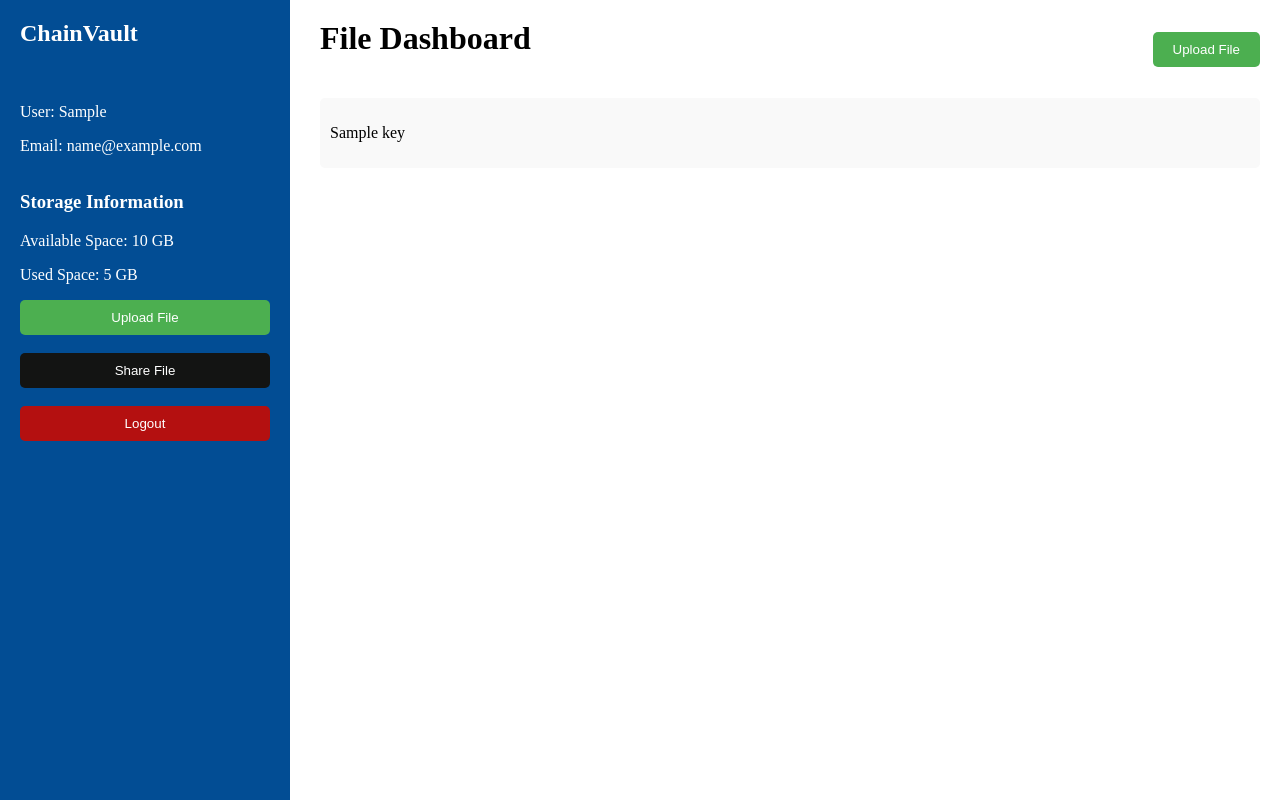
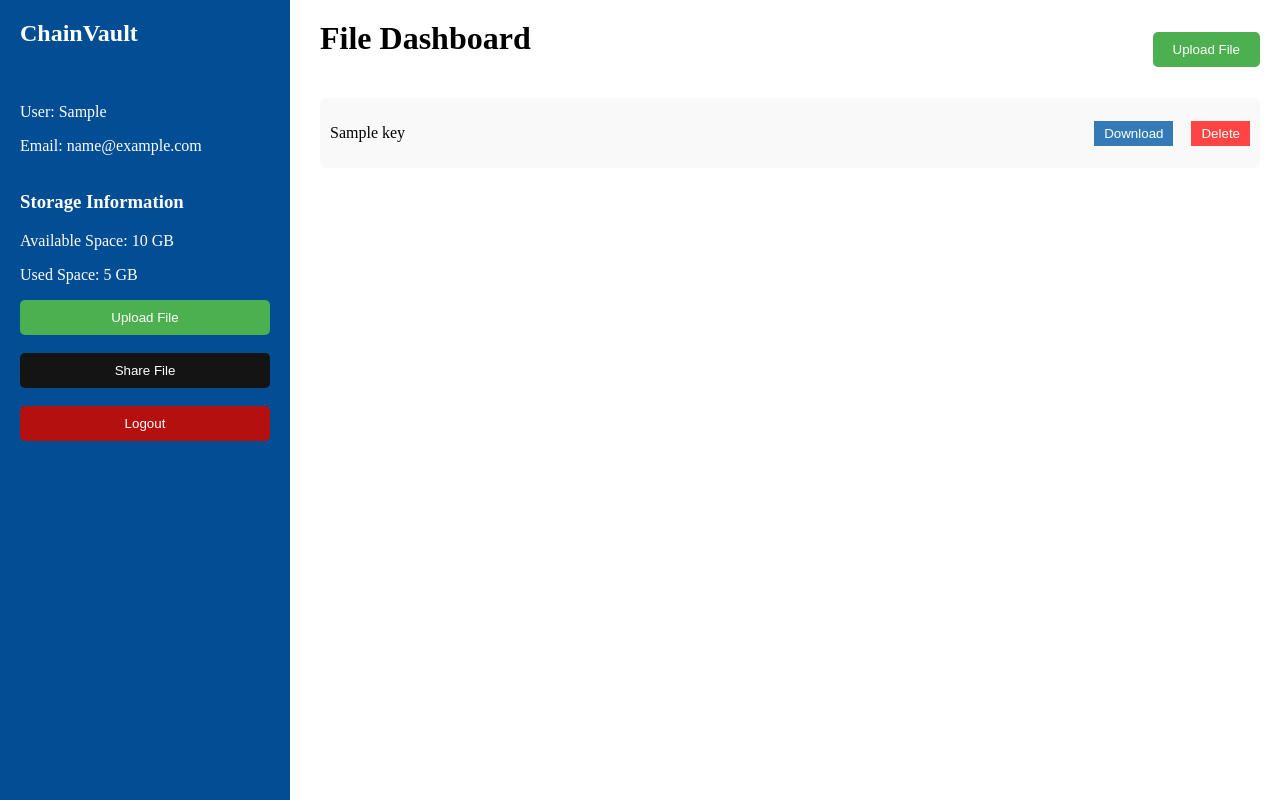
Before and after one commit to tenzopy/chainVaultBackend, a Django app: template dashboard/templates/cloud_storage.html in a window 1280 px wide. Run offline with Django 5.2, Linux system fonts and the light colour scheme; a user stored in the database is signed in; tables that the repository leaves empty hold one stand-in row (values such as "Sample post"); the template is opened without the code that fills it: most values are stand-ins (such as "Sample title", 1, 10 or a date in 2020).

Commit message:
Added download and delet button

```diff
--- a/dashboard/static/css/cloud_storage.css
+++ b/dashboard/static/css/cloud_storage.css
@@ -47,6 +47,9 @@ body, html {
   }
 
   .fileItem {
+    display: flex;
+    align-items: center;
+    justify-content: space-between;
     padding: 10px;
     background-color: #f9f9f9;
     border-radius: 5px;
@@ -258,3 +261,20 @@ body, html {
 #logoutBtn:hover {
     background-color: #f31616;
 }
+
+.delete-btn {
+  background-color: #ff4444;
+  color: #fff;
+  border: none;
+  padding: 5px 10px;
+  cursor: pointer;
+}
+
+.download-btn {
+  background-color: #337ab7;
+  color: #fff;
+  border: none;
+  padding: 5px 10px;
+  cursor: pointer;
+  margin-right: 10px;
+}
--- a/dashboard/templates/cloud_storage.html
+++ b/dashboard/templates/cloud_storage.html
@@ -34,12 +34,12 @@
             {% for key,value in file.items %}
                 {% if value.shared == 'True' %}
                   {% if value.sender == request.user.email %}
-                    <div class="fileItem" data-filename="{{key}}" data-shared="True" data-sender="none" data-receiver="{{value.receiver}}"><p>{{key}}&emsp;(SHARED)</p></div>
+                    <div class="fileItem"><p>{{key}}&emsp;(SHARED)</p><div><button class="download-btn" data-filename="{{key}}" data-shared="True" data-sender="none" data-receiver="{{value.receiver}}" onclick="Downloadz(this)">Download</button>&nbsp;&nbsp;<button class="delete-btn" data-filename="{{key}}" onclick="deleteFile(this)">Delete</button></div></div>
                   {% else %}
-                    <div class="fileItem" data-filename="{{key}}" data-shared="True" data-sender="{{value.sender}}" data-receiver="none"><p>{{key}}&emsp;(SHARED)</p></div>
+                    <div class="fileItem"><p>{{key}}&emsp;(SHARED)</p><div><button class="download-btn" data-filename="{{key}}" data-shared="True" data-sender="value.sender" data-receiver="none" onclick="Downloadz(this)">Download</button>&nbsp;&nbsp;<button class="delete-btn" data-filename="{{key}}" onclick="deleteFile(this)">Delete</button></div></div>
                   {% endif %}
                 {% else %}
-                <div class="fileItem" data-filename="{{key}}" data-shared="False"><p>{{key}}</p></div>
+                <div class="fileItem"><p>{{key}}</p><div><button class="download-btn" data-filename="{{key}}" data-shared="False" onclick="Downloadz(this)">Download</button>&nbsp;&nbsp;<button class="delete-btn" data-filename="{{key}}" onclick="deleteFile(this)">Delete</button></div></div>
                 {% endif %}
             {% endfor %}
         {% endif %}
@@ -75,6 +75,7 @@
       <input type="email" name="receiver" id="receiver" placeholder="Enter Receiver">
       <input type="password" name="password" id="passwordShareInput" placeholder="Enter Password">
       <button id="shareSubmitBtn">Share</button>
+
     </div>
   </div>
 
```
Also changed, not shown: dashboard/static/js/cloud_storage.js (+32 -29 lines).
